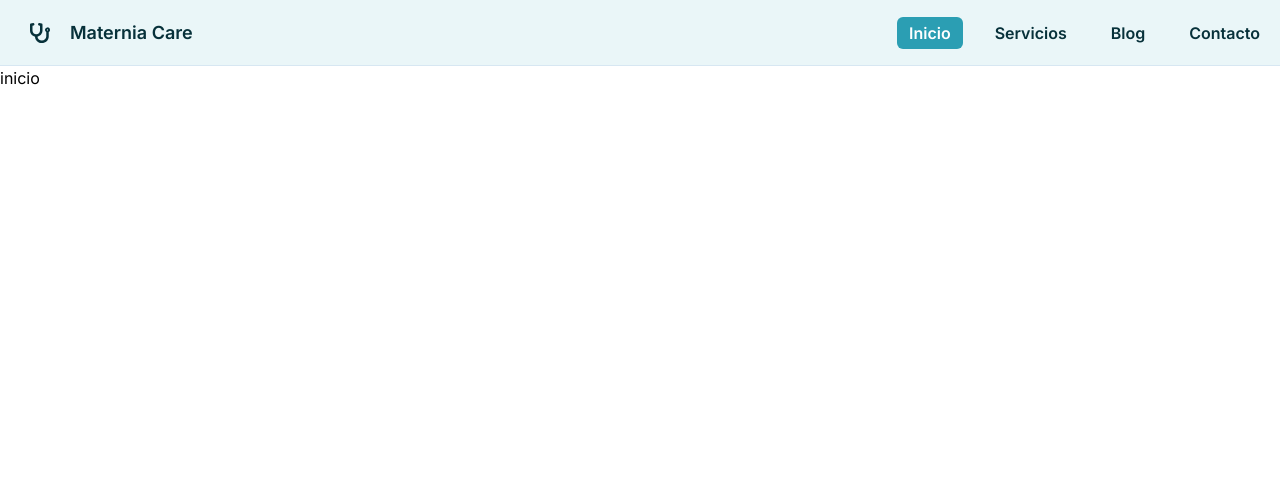
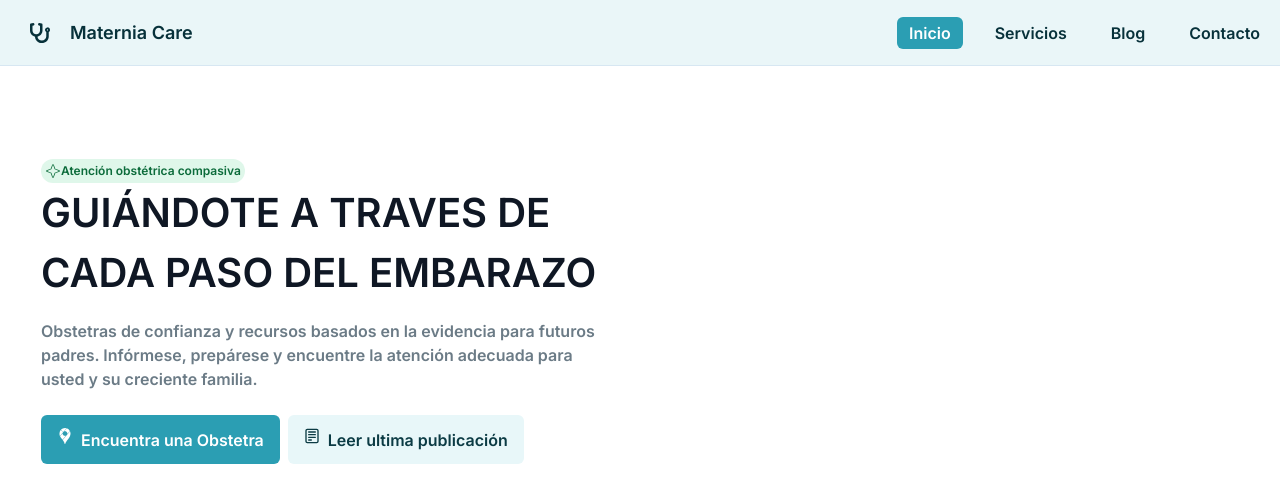
Before and after one commit to Laszlo-Caballero/obstetricia-landing, a Next.js app: page / in a window 1280 px wide. Shown: the top 502 px of the page. Built offline with nearby package versions, Linux system fonts and the light colour scheme.

Commit message:
Agregar nuevos estilos de color en globals.css y mejorar el contenido del componente Page con iconos y descripciones.

```diff
--- a/src/app/globals.css
+++ b/src/app/globals.css
@@ -10,4 +10,12 @@
   --color-blackBluee: #07313a;
   --color-azulBorde: #d7e7f2;
   --color-FondoAzul: #2b9eb3;
+  --color-compassionate: #DFF7EA;
+  --color-care: #0B6B3A;
+  --color-guiding: #0F1724;
+  --color-guiaGris: #6B7B86;
+  --color-botonAzul: #2B9EB3;
+  --color-letraBlanca: #FFFFFF;
+  --color-FondoCeleste:#E8F7F9;
+  --color-azulLeer: #0B3B44;
 }
--- a/src/app/layout.tsx
+++ b/src/app/layout.tsx
@@ -32,7 +32,7 @@ export default function RootLayout({
   return (
     <html lang="en">
       <body
-        className={`${geistSans.variable} ${geistMono.variable} ${inter.variable} antialiased font-inter min-h-screen bg-white`}
+        className={`${geistSans.variable} ${geistMono.variable} ${inter.variable} antialiased font-inter min-h-screen bg-white w-full`}
       >
         <Header />
         {children}
--- a/src/app/page.tsx
+++ b/src/app/page.tsx
@@ -1,9 +1,41 @@
 import React from "react";
+import { PiStarFourLight } from "react-icons/pi";
+import { SiGooglemaps } from "react-icons/si";
+import { CgNotes } from "react-icons/cg";
 
 export default function Page() {
   return (
-    <div className="h-full ">
-      <div>inicio</div>
+    <div className="h-full w-full">
+        <div className= "pt-[56px] pb-[48px] px-[40px] h-[326px]">
+
+          <div className= "border border-white w-full py-[36px] ">
+              <span className="flex bg-compassionate max-w-max rounded-xl p-1">
+            <PiStarFourLight className="text-care size=4" />
+              <p className=" text-xs font-semibold text-care">
+              Atención obstétrica compasiva
+              </p>
+            </span>
+
+            <p className= "text-[40px] font-semibold text-guiding w-[597.83px]">
+              GUIÁNDOTE A TRAVES DE CADA PASO DEL EMBARAZO
+            </p>
+            <p className="font-semibold text-[16px] w-[564.73px] text-guiaGris pt-[16px]">
+              Obstetras de confianza y recursos basados en la evidencia para futuros padres.
+              Infórmese, prepárese y encuentre la atención adecuada para usted y su creciente familia.
+            </p>
+            <div className= "flex gap-2">
+            <button className=" flex mt-[24px] bg-botonAzul text-letraBlanca px-[16px] py-[12.5px] rounded-md font-semibold max-w-max gap-[8px]">
+            <SiGooglemaps></SiGooglemaps>  Encuentra una Obstetra
+            </button>
+
+            <button className=" flex mt-[24px] bg-FondoCeleste text-azulLeer px-[16px] py-[12.5px] rounded-md font-semibold max-w-max gap-[8px]">
+            <CgNotes></CgNotes> Leer ultima publicación
+            </button>
+            </div>
+         </div>
+        </div>
+
     </div>
+
   );
 }
```
